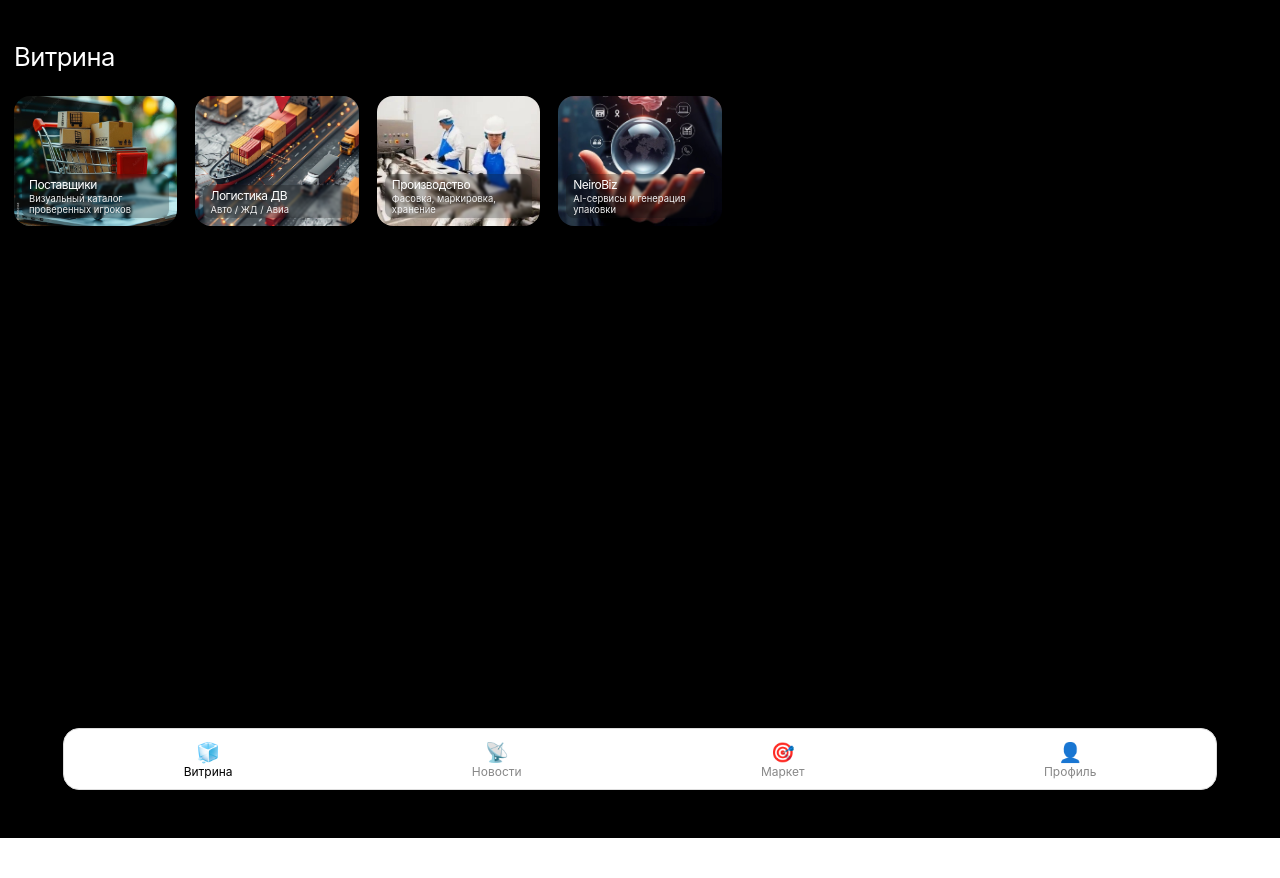
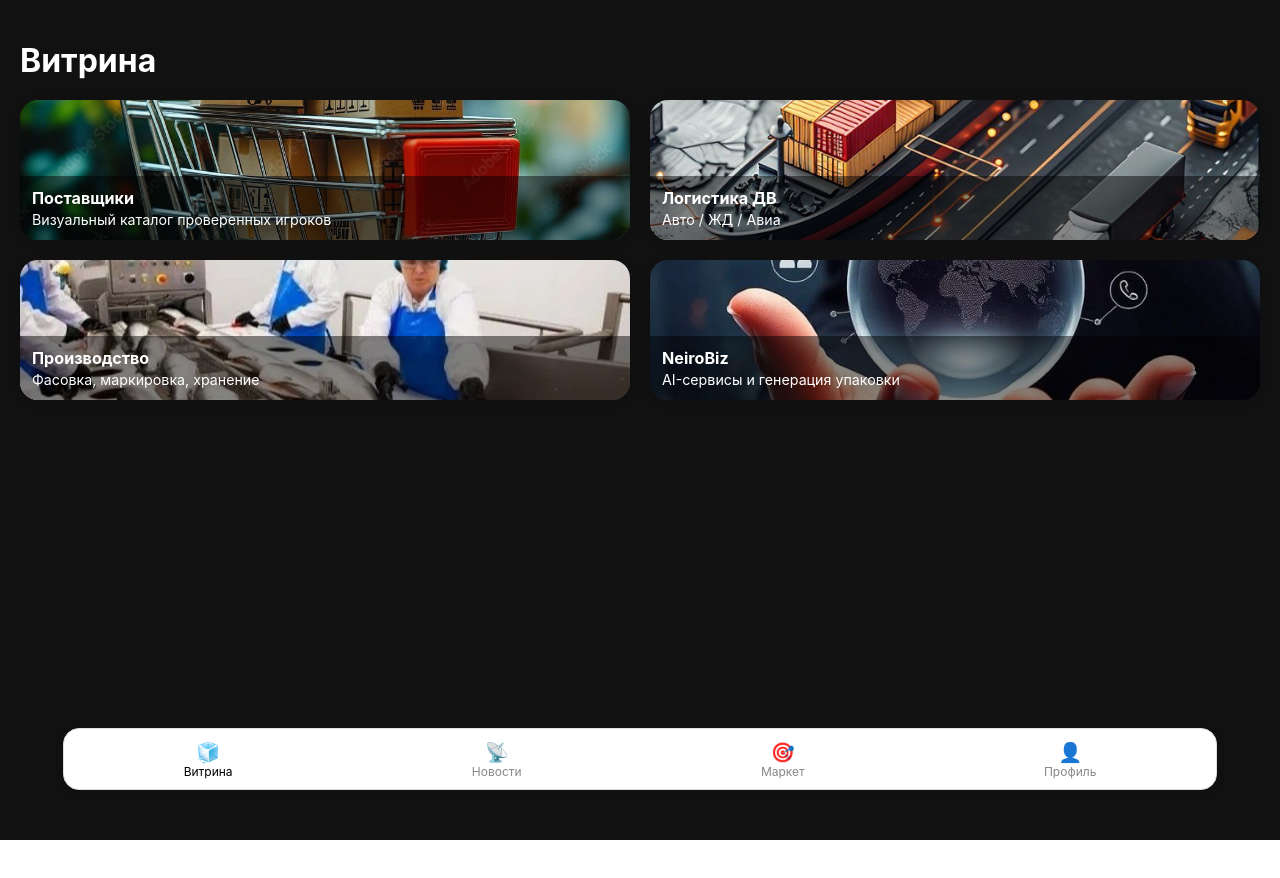
Before and after one commit to AlexSalavat/ikra-miniapp, a React (Create React App) app: page /catalog in a window 1280 px wide. Shown: the top 878 px of the page. Built offline with nearby package versions, Linux system fonts and the light colour scheme.

Commit message:
Чуть уменьшен размер текста в карточках витрины

```diff
--- a/src/components/Showcase.js
+++ b/src/components/Showcase.js
@@ -33,24 +33,22 @@ const Showcase = () => {
 
   return (
     <div style={{
-      minHeight: '100vh',
-      background: '#000',
-      padding: '24px 14px 14px 14px',
+      padding: '20px',
+      background: '#111',
+      minHeight: '100vh'
     }}>
       <h1 style={{
-        marginBottom: '24px',
+        marginBottom: '20px',
         color: '#fff',
-        fontWeight: 400,
-        fontSize: '1.6rem',
-        letterSpacing: '-0.5px',
-        textShadow: '0 2px 8px rgba(0,0,0,0.22)',
+        fontWeight: 700,
+        fontSize: '2.0rem'
       }}>
         Витрина
       </h1>
       <div style={{
         display: 'grid',
-        gridTemplateColumns: 'repeat(auto-fill, minmax(160px, 1fr))',
-        gap: '18px'
+        gridTemplateColumns: 'repeat(2, 1fr)',
+        gap: '20px'
       }}>
         {categories.map(cat => (
           <div
@@ -60,50 +58,39 @@ const Showcase = () => {
               backgroundImage: `url(${cat.image})`,
               backgroundSize: 'cover',
               backgroundPosition: 'center',
-              borderRadius: '16px',
-              height: '130px',
+              borderRadius: '18px',
+              height: '140px',
               color: '#fff',
               position: 'relative',
               cursor: 'pointer',
               overflow: 'hidden',
               display: 'flex',
               alignItems: 'flex-end',
-              padding: '0',
-              boxShadow: '0 4px 18px 0 rgba(0,0,0,0.60)',
-              transition: 'transform 0.14s, box-shadow 0.18s',
-            }}
-            onMouseOver={e => {
-              e.currentTarget.style.transform = 'scale(1.035)';
-              e.currentTarget.style.boxShadow = '0 8px 26px 0 rgba(0,0,0,0.72)';
-            }}
-            onMouseOut={e => {
-              e.currentTarget.style.transform = 'scale(1)';
-              e.currentTarget.style.boxShadow = '0 4px 18px 0 rgba(0,0,0,0.60)';
+              padding: 0,
+              boxShadow: '0 2px 10px rgba(0,0,0,0.18)'
             }}
           >
             <div style={{
-              background: 'rgba(12, 12, 12, 0.28)',
-              borderRadius: '8px',
-              padding: '4px 6px 3px 7px',
-              margin: '8px',
-              width: 'calc(100% - 16px)',
-              backdropFilter: 'blur(1px)',
-              boxShadow: '0 1px 4px rgba(0,0,0,0.09)',
-              zIndex: 2
+              background: 'rgba(0, 0, 0, 0.47)',
+              borderRadius: '0 0 18px 18px',
+              padding: '12px',
+              width: '100%'
             }}>
               <div style={{
+                fontWeight: 700,
+                fontSize: '1.01rem', // чуть меньше
+                marginBottom: '3px',
+                textShadow: '0 1px 8px rgba(0,0,0,0.12)'
+              }}>
+                {cat.title}
+              </div>
+              <div style={{
+                fontSize: '0.89rem', // чуть меньше
                 fontWeight: 400,
-                fontSize: '0.75rem', // название меньше!
-                textShadow: '0 1px 3px rgba(0,0,0,0.16)',
-                letterSpacing: '-0.5px',
-                lineHeight: '1.18',
-              }}>{cat.title}</div>
-              <div style={{
-                fontSize: '0.59rem', // описание минимал!
-                color: '#f2f2f2',
-                marginTop: '1px',
-                textShadow: '0 1px 2px rgba(0,0,0,0.15)'
-              }}>{cat.description}</div>
+                textShadow: '0 1px 8px rgba(0,0,0,0.10)'
+              }}>
+                {cat.description}
+              </div>
             </div>
           </div>
         ))}
```
